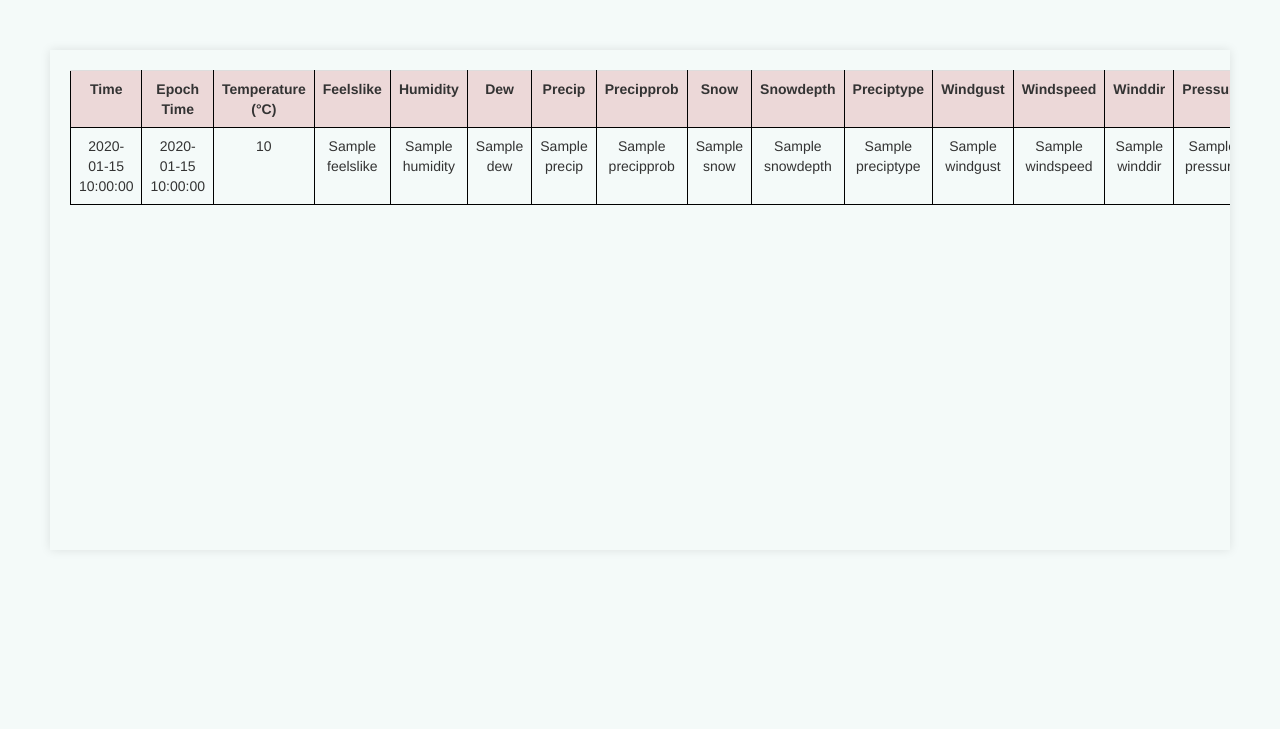
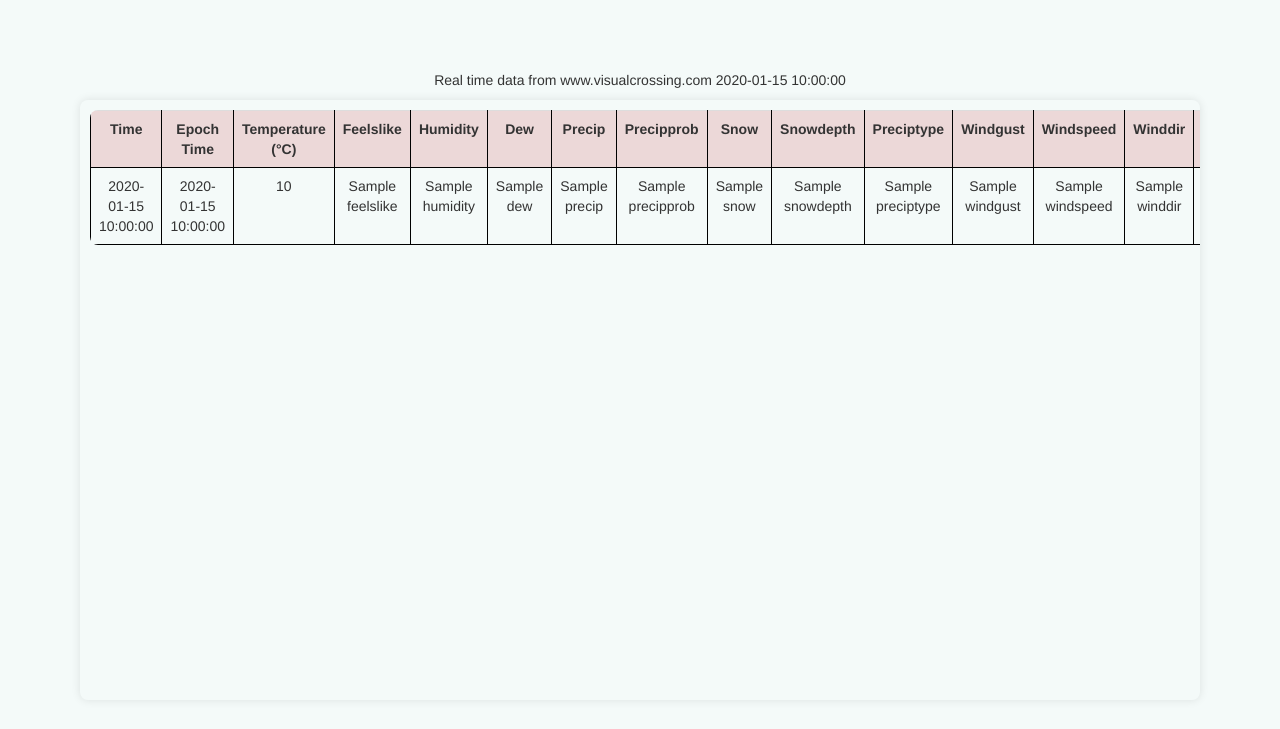
Before and after one commit to stephincjose/programming, a Flask app: template templates/index.html in a window 1280 px wide. Shown: the top 729 px of the page. Run offline with Flask 3, Linux system fonts and the light colour scheme; the template is opened without the code that fills it: most values are stand-ins (such as "Sample title", 1, 10 or a date in 2020); some libraries are stand-ins or nearby versions.

Commit message:
added real_time date which is to be printed on the index.html after adding gmt+1

```diff
--- a/db_mongo_connect.py
+++ b/db_mongo_connect.py
@@ -3,7 +3,7 @@ from pymongo import MongoClient
 
 
 
-cluster = MongoClient("mongodb+srv://stephincjose:vALrfi92MCJ3g16I@cluster0.jh2zpzm.mongodb.net/")
+cluster = MongoClient("mongodb+srv://stephinjosec:passsword1@cluster0.jh2zpzm.mongodb.net/")
 
 
 
--- a/main.py
+++ b/main.py
@@ -3,8 +3,9 @@ import requests
 import json
 from pymongo import *
 from datetime import datetime
+import datetime
 
-cluster = MongoClient("mongodb+srv://stephincjose:vALrfi92MCJ3g16I@cluster0.jh2zpzm.mongodb.net/")
+cluster = MongoClient("mongodb+srv://stephinjosec:passsword1@cluster0.jh2zpzm.mongodb.net/")
 db = cluster["test"]
 collection = db["test"]
 
@@ -47,6 +48,28 @@ def index():
                 'source' : hour['source']
 
             })
+
+    datetimeEpoch= data['days'][0]['hours'][0]['datetimeEpoch']
+
+    print('toejojoj',datetimeEpoch)
+    print(type(datetimeEpoch))
+
+
+
+
+    timezone_offset = datetime.timedelta(hours=1)
+    real_time = datetime.datetime.utcfromtimestamp(datetimeEpoch) + timezone_offset
+    date = real_time.strftime('%Y-%m-%d')
+    print("Real Date in GMT+1:", date)
+
+
+
+
+
+
+
+
+
 
     # try:
     #     with open('json_monthly_02.txt', 'r') as file:
@@ -104,7 +127,8 @@ def index():
                     collection.insert_one(post)
                     #print('inserted',post)
 
-    return render_template('index.html', hourly_data= hourly_data, post=post ,data=data)
+
+    return render_template('index.html', hourly_data= hourly_data, post=post ,data=data , date=date )
 
 
 
--- a/templates/index.html
+++ b/templates/index.html
@@ -12,12 +12,21 @@
             background-color: rgb(244, 250, 249)
 
         }
+        .Head {
+            font: Arial, sans-serif;
+
+            text-align: center;
+
+        }
+
 
 
 
         table {
             border-collapse: collapse;
             width: 100%;
+            border-radius: 8px;
+            overflow: hidden;
 
         }
 
@@ -36,24 +45,39 @@
             background-color: #f2f2f2;
         }
 
+        .div0{
+            margin: 50px;
+            padding: 20px;
+
+        }
 
         .div1 {
-            margin: 50px;
-            padding: 20px;
+            margin: 10px;
+            padding: 10px;
             box-shadow: 0 0 10px rgba(0, 0, 0, 0.1);
-            height: 500px;
+            height: 600px;
             overflow-x: auto;
+            border-radius: 8px;
+
+
         }
         .div2 {
-            max-height: 50px;
+            max-height: 60px;
+
         }
 
     </style>
 </head>
 <body>
+    <div class="div0">
+        <div class="Head">Real time data from www.visualcrossing.com   {{date}} </div>
+
     <div class="div1">
+
     <div class="div2">
+
        <table class="table table-striped">
+
             <tr>
                 <th>Time</th>
                 <th>Epoch Time</th>
@@ -124,5 +148,6 @@
 
         </div>
     </div>
+</div>
 </body>
 </html>
```
